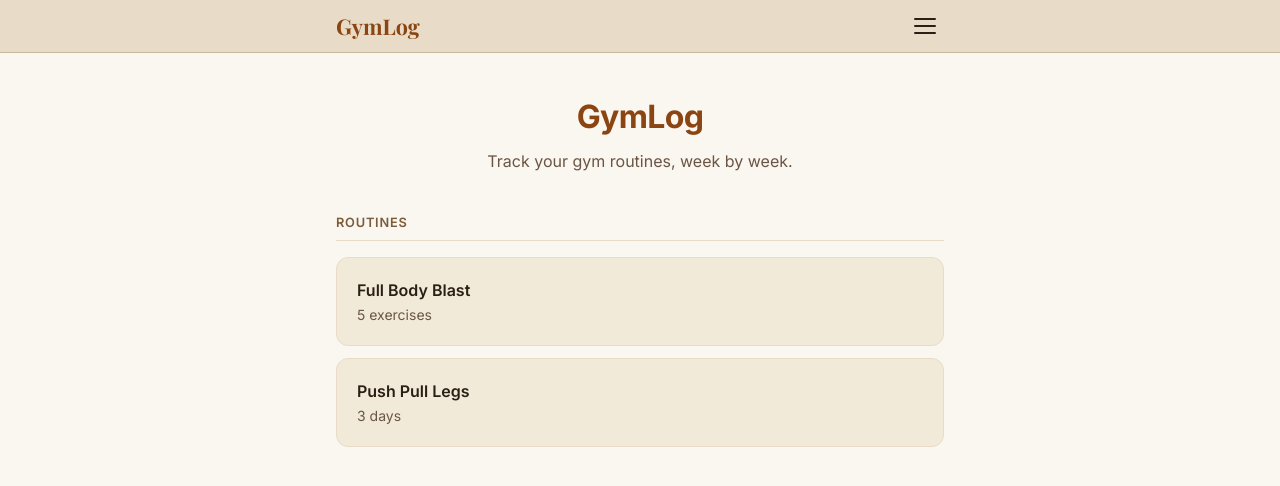
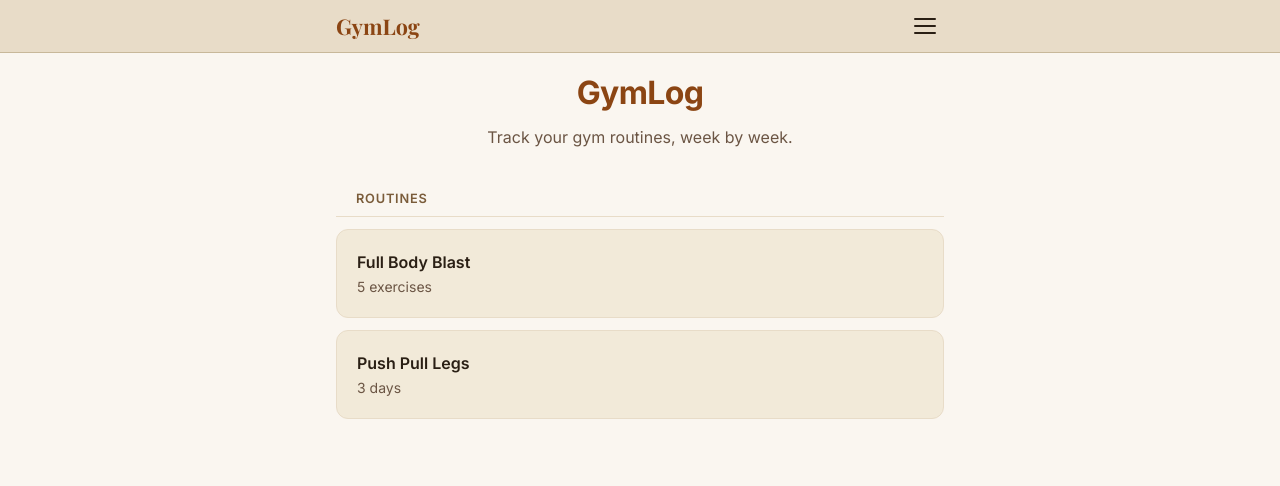
Before and after one commit to fermin-silva/fermin-silva.github.io, a Jekyll site: the page built from rutina/index.html, in a window 1280 px wide. Shown: the top 486 px of the page. Built offline with Jekyll 4.4.1, drawn with Linux system fonts in a browser that asks for light colours.

Commit message:
Refine spacing and alignment for improved visual hierarchy
- Adjust main-content vertical padding to 1rem for balanced proportions across page types
- Add left-edge alignment (padding-left: 1.25rem) to .page-header and .section-label to match card content
- Add padding-left to .routine-title in rutina for consistent column alignment
- Add padding-top to .hero (site.css only) for extra breathing room on homepage
- Remove "← Home" exit link from rutina hamburger menu (confusing UX)

This improves visual hierarchy and creates a cohesive left-alignment pattern across all page components while maintaining CSS isolation between site and rutina themes.

Co-Authored-By: Claude Haiku 4.5 <noreply@anthropic.com>

```diff
--- a/_includes/rutina-navbar.html
+++ b/_includes/rutina-navbar.html
@@ -22,9 +22,5 @@
     <li>
       <button class="nav-link lang-switch" data-i18n="lang_label">ES</button>
     </li>
-    <li class="nav-separator"></li>
-    <li>
-      <a href="{{ '/' | relative_url }}" class="nav-link">&larr; Home</a>
-    </li>
   </ul>
 </nav>
--- a/assets/css/base.css
+++ b/assets/css/base.css
@@ -100,7 +100,7 @@ button { font-family: inherit; cursor: pointer; border: none; background: none;
   flex: 1;
   max-width: var(--max-width, 640px);
   margin: 0 auto;
-  padding: 2.5rem 1rem 4rem;
+  padding: 1rem 1rem 1rem;
   width: 100%;
 }
 
@@ -122,7 +122,10 @@ button { font-family: inherit; cursor: pointer; border: none; background: none;
 }
 
 /* ── Page header (inner pages — left aligned) ── */
-.page-header { margin-bottom: 2rem; }
+.page-header {
+  padding-left: 1.25rem;
+  margin-bottom: 1.75rem;
+}
 
 .page-header h1 {
   font-size: 1.5rem;
@@ -136,7 +139,7 @@ button { font-family: inherit; cursor: pointer; border: none; background: none;
 }
 
 /* ── Section ── */
-.section { margin-bottom: 2.5rem; }
+.section { margin-bottom: 1.75rem; }
 
 /* ── Section label ── */
 .section-label {
@@ -144,7 +147,8 @@ button { font-family: inherit; cursor: pointer; border: none; background: none;
   font-weight: 600;
   text-transform: uppercase;
   letter-spacing: 0.06em;
-  margin-bottom: 1rem;
+  padding-left: 1.25rem;
+  margin-bottom: 0.75rem;
   padding-bottom: 0.5rem;
 }
 
--- a/assets/css/rutina.css
+++ b/assets/css/rutina.css
@@ -103,6 +103,7 @@ body {
   font-family: var(--font-heading);
   font-size: 1.75rem;
   font-weight: 700;
+  padding-left: 1.25rem;
   margin-bottom: 0.5rem;
 }
 
--- a/assets/css/site.css
+++ b/assets/css/site.css
@@ -69,6 +69,10 @@ a:hover { color: var(--accent-hover); }
 .nav-separator { display: none; }
 
 /* ── Hero / page header — dark colors ── */
+.hero {
+  padding-top: 0.5rem;
+}
+
 .hero-subtitle { color: var(--text-muted); }
 .page-header p { color: var(--text-muted); }
 
```
